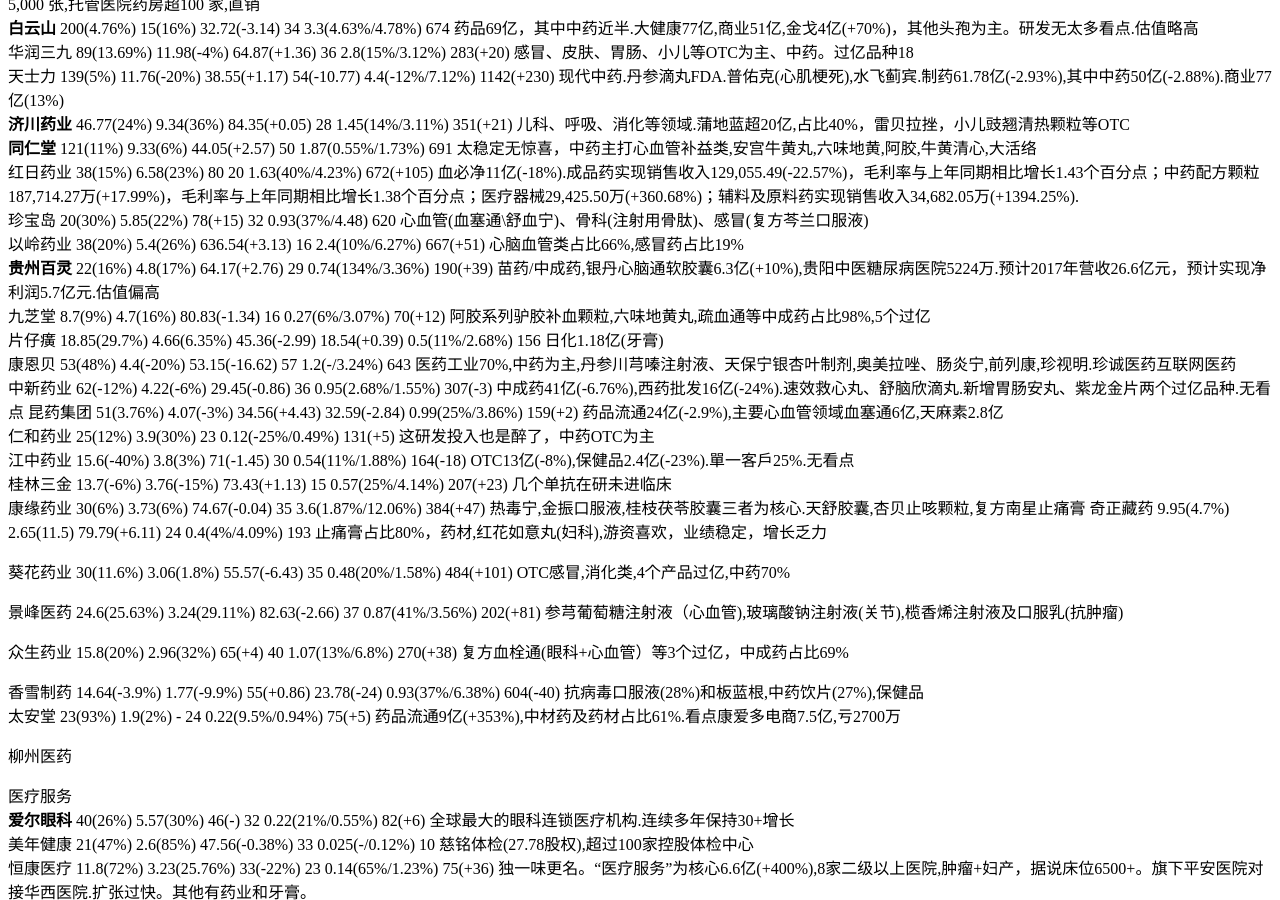
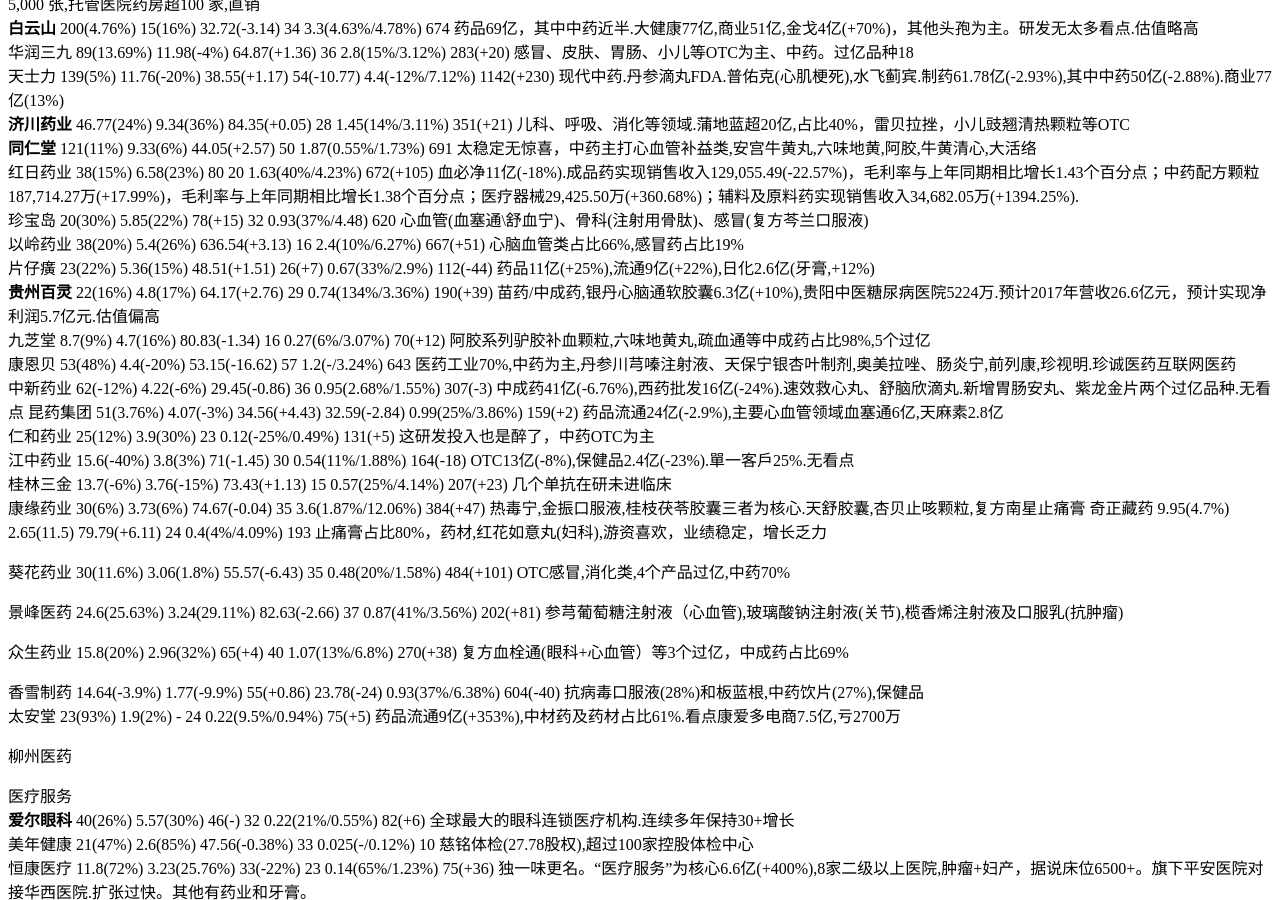
Before and after one commit to kingofhawks/kingofhawks.github.io, a Jekyll site: the page built from _posts/2017-02-20-重点上市公司2016年报汇总.md, in a window 1280 px wide and 900 px high, scrolled down 2010 px. Built offline with Jekyll 4.4.1, drawn with Linux system fonts in a browser that asks for light colours; our own code applies the rules of GitHub Pages for plain Markdown files; Markdown is read by kramdown in place of the engine named in the settings.

Commit message:
update post

```diff
--- a/_posts/2017-02-20-重点上市公司2016年报汇总.md
+++ b/_posts/2017-02-20-重点上市公司2016年报汇总.md
@@ -51,9 +51,9 @@
 红日药业    38(15%)          6.58(23%)       80             20             1.63(40%/4.23%)      672(+105)      血必净11亿(-18%).成品药实现销售收入129,055.49(-22.57%)，毛利率与上年同期相比增长1.43个百分点；中药配方颗粒187,714.27万(+17.99%)，毛利率与上年同期相比增长1.38个百分点；医疗器械29,425.50万(+360.68%)；辅料及原料药实现销售收入34,682.05万(+1394.25%).
 珍宝岛      20(30%)         5.85(22%)       78(+15)        32             0.93(37%/4.48)       620           心血管(血塞通\舒血宁)、骨科(注射用骨肽)、感冒(复方芩兰口服液)
 以岭药业    38(20%)          5.4(26%)       636.54(+3.13)  16             2.4(10%/6.27%)       667(+51)       心脑血管类占比66%,感冒药占比19%
+片仔癀      23(22%)         5.36(15%)       48.51(+1.51)   26(+7)         0.67(33%/2.9%)       112(-44)       药品11亿(+25%),流通9亿(+22%),日化2.6亿(牙膏,+12%)
 **贵州百灵**  22(16%)        4.8(17%)       64.17(+2.76)   29             0.74(134%/3.36%)      190(+39)      苗药/中成药,银丹心脑通软胶囊6.3亿(+10%),贵阳中医糖尿病医院5224万.预计2017年营收26.6亿元，预计实现净利润5.7亿元.估值偏高
 九芝堂      8.7(9%)         4.7(16%)        80.83(-1.34)   16             0.27(6%/3.07%)       70(+12)       阿胶系列驴胶补血颗粒,六味地黄丸,疏血通等中成药占比98%,5个过亿
-片仔癀      18.85(29.7%)     4.66(6.35%)    45.36(-2.99)   18.54(+0.39)   0.5(11%/2.68%)       156            日化1.18亿(牙膏)
 康恩贝      53(48%)          4.4(-20%)      53.15(-16.62)  57             1.2(-/3.24%)         643            医药工业70%,中药为主,丹参川芎嗪注射液、天保宁银杏叶制剂,奥美拉唑、肠炎宁,前列康,珍视明.珍诚医药互联网医药
 中新药业    62(-12%)         4.22(-6%)      29.45(-0.86)    36             0.95(2.68%/1.55%)    307(-3)       中成药41亿(-6.76%),西药批发16亿(-24%).速效救心丸、舒脑欣滴丸.新增胃肠安丸、紫龙金片两个过亿品种.无看点
 昆药集团    51(3.76%)       4.07(-3%)       34.56(+4.43)   32.59(-2.84)   0.99(25%/3.86%)      159(+2)          药品流通24亿(-2.9%),主要心血管领域血塞通6亿,天麻素2.8亿
```
